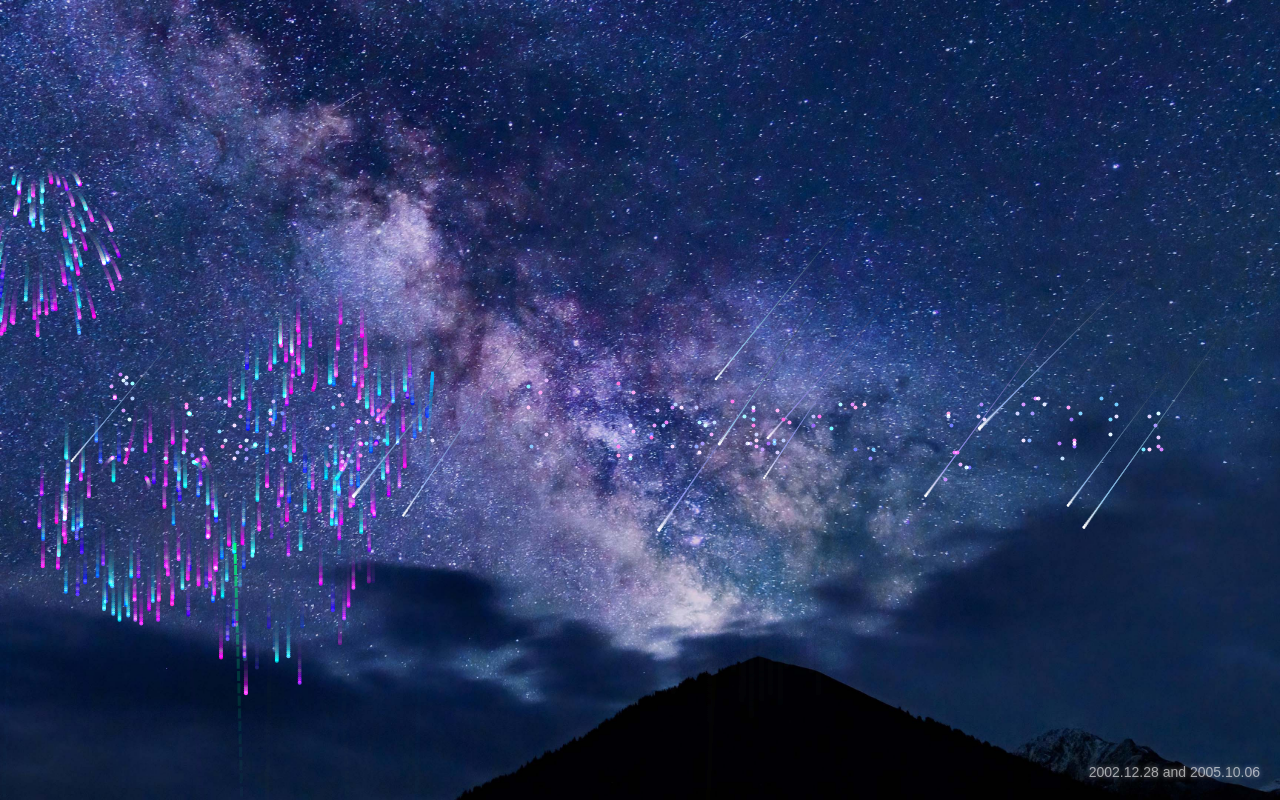
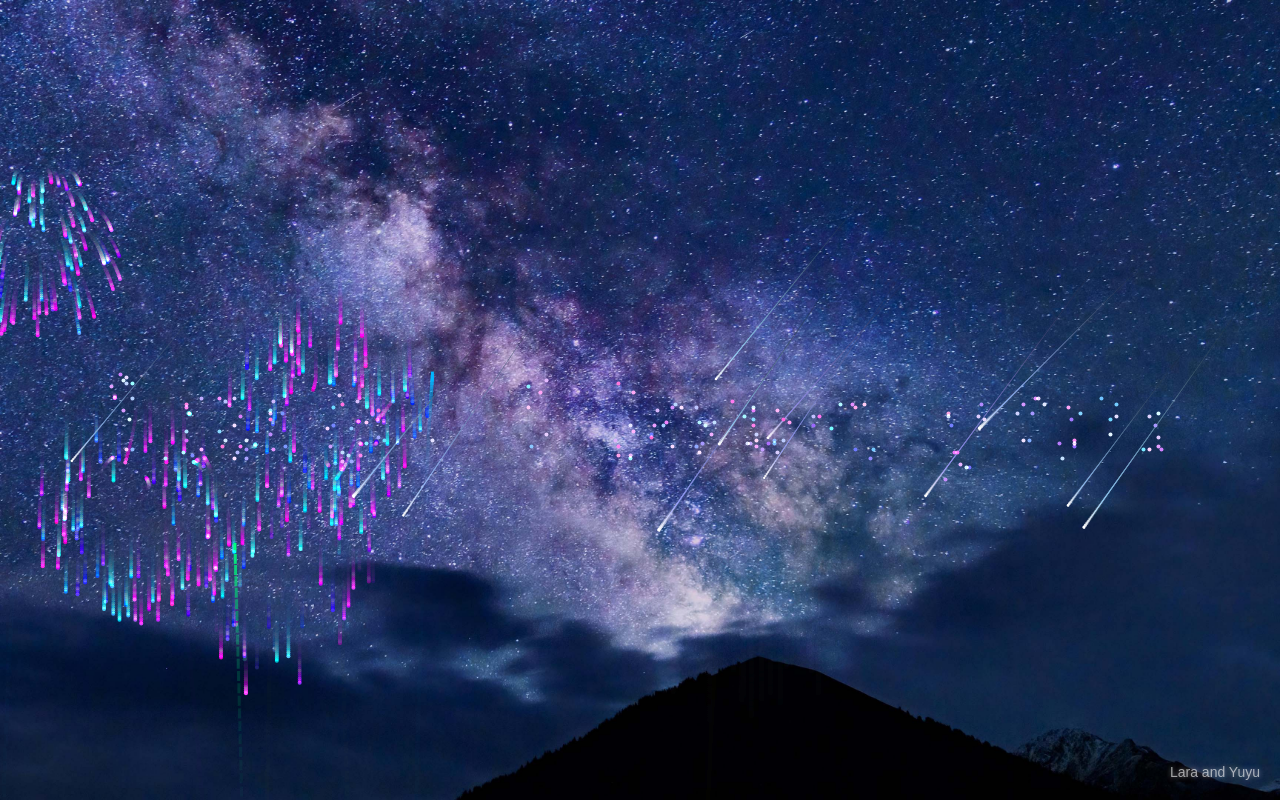
Before and after one commit to siyuchen2005/100days, a plain HTML site: page html/彩蛋原版.html in a window 1280 px wide. Drawn offline with Linux system fonts and the light colour scheme.

Commit message:
Update 彩蛋原版.html

```diff
--- a/html/彩蛋原版.html
+++ b/html/彩蛋原版.html
@@ -87,7 +87,7 @@
   <canvas id="c2"></canvas>
   <canvas id="c3"></canvas>
 
-  <div class="bottom-text">2002.12.28 and 2005.10.06</div>
+  <div class="bottom-text">Lara and Yuyu</div>
   <button class="continue-button" id="continueBtn">To be continued... ✨</button>
 
   <script>
```
